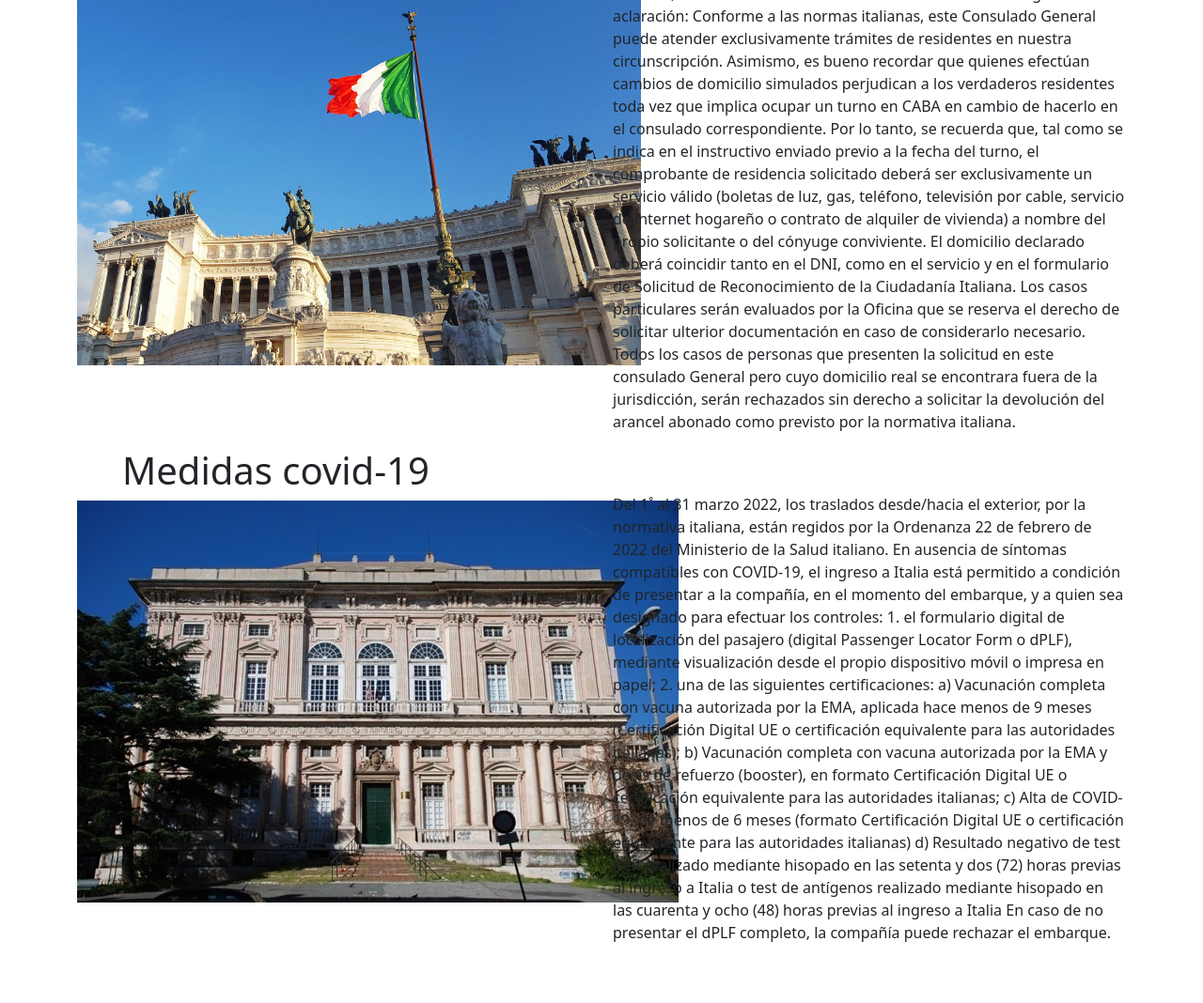
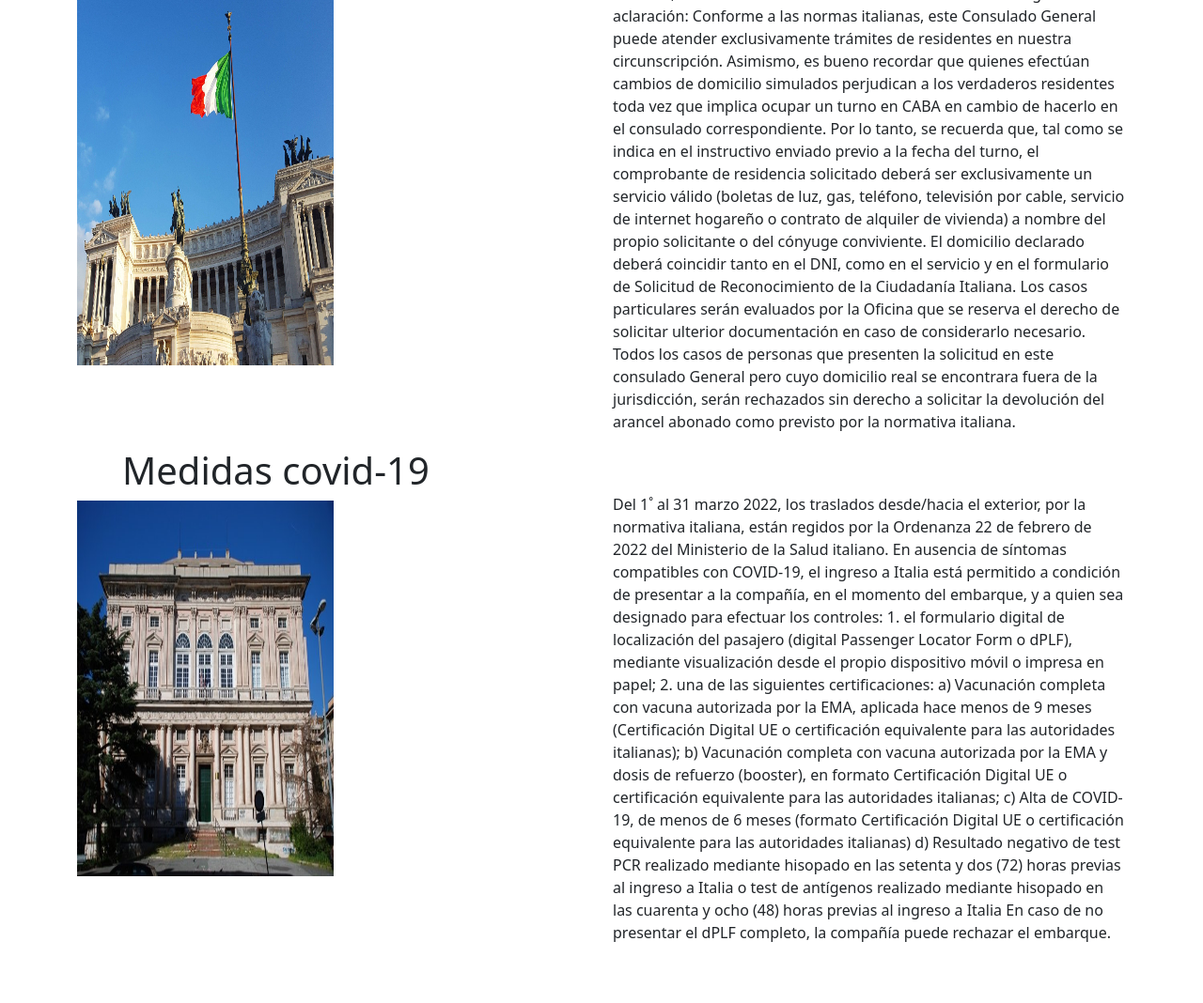
Before and after one commit to jsm-10/Tramitalia, a plain HTML site: page pages/novedades.html in a window 1280 px wide. Shown: the part 589-1657 px from the top of the page at 94% size. Drawn offline with nearby package versions, Linux system fonts and the light colour scheme.

Commit message:
Correccion medias Q de novedades

```diff
--- a/css/style.css
+++ b/css/style.css
@@ -325,3 +325,6 @@ header{
 
     height: 400px;
   }
+  .noticia__2{
+      height: 400px;
+  }
--- a/pages/novedades.html
+++ b/pages/novedades.html
@@ -48,7 +48,7 @@
       <div class="row">
         <article class="col-sm-12 col-md-12 col-lg-6 col-12">
         <h3 class="display-6 ms-5">Comunicado del Consulado</h3>
-        <img class="noticia__1" src="../assets/img/italy-gf026ee8c2_1920.jpg" alt="">
+        <img class="noticia__1 col-sm-12 col-md-12 col-lg-6 col-12" src="../assets/img/italy-gf026ee8c2_1920.jpg" alt="">
     </article>
         <article class=" mt-5 col-sm-12 col-md-12 col-lg-6 col-12 me-0 text-start fs-6" >
                <p>
@@ -61,7 +61,7 @@
           </article>
           <article class="col-sm-12 col-md-12 col-lg-6 col-12">
             <h3 class="display-6 ms-5">Medidas covid-19</h3>
-            <img class="noticia__2" src="../assets/img/Genova-15.jpg" alt="">
+            <img class="noticia__2 col-sm-12 col-md-12 col-lg-6 col-12" src="../assets/img/Genova-15.jpg" alt="">
         </article>
             <article class=" mt-5 col-sm-12 col-md-12 col-lg-6 col-12 me-0 text-start fs-6" >
                    <p>
```
